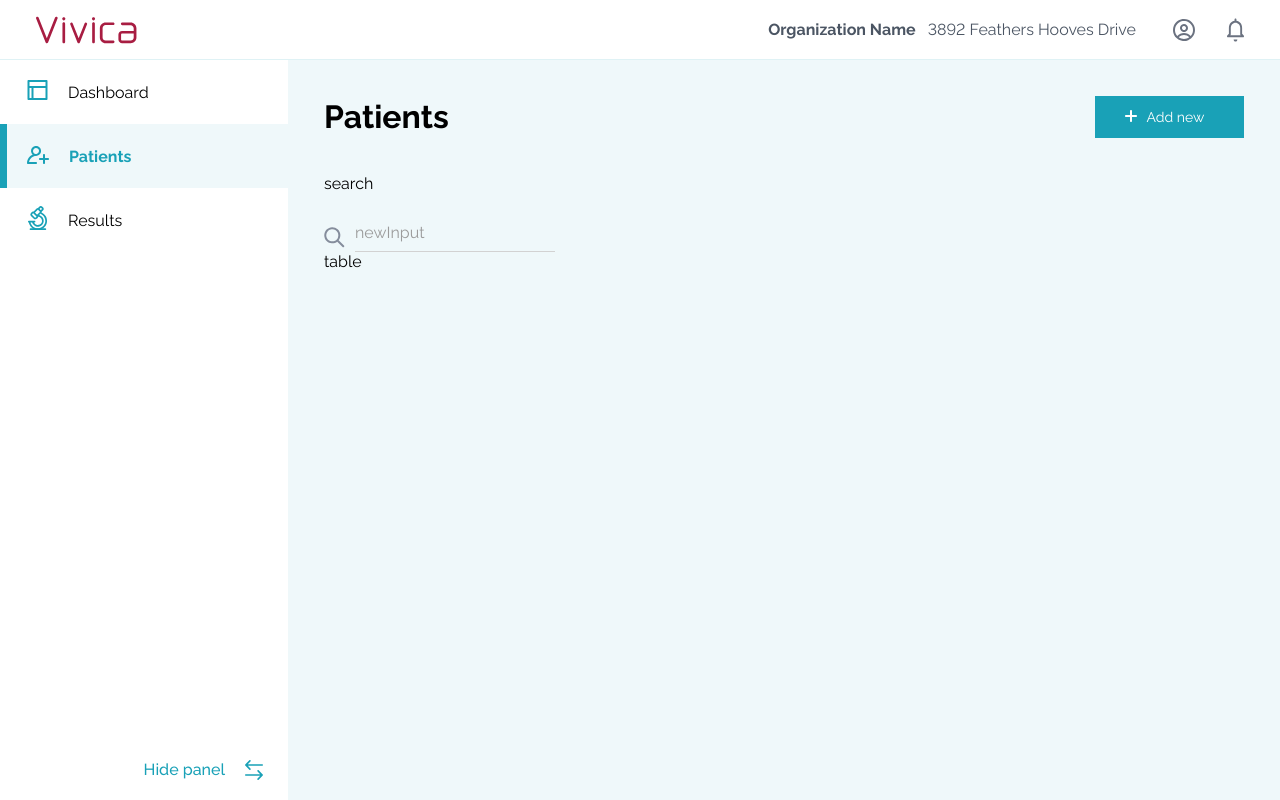
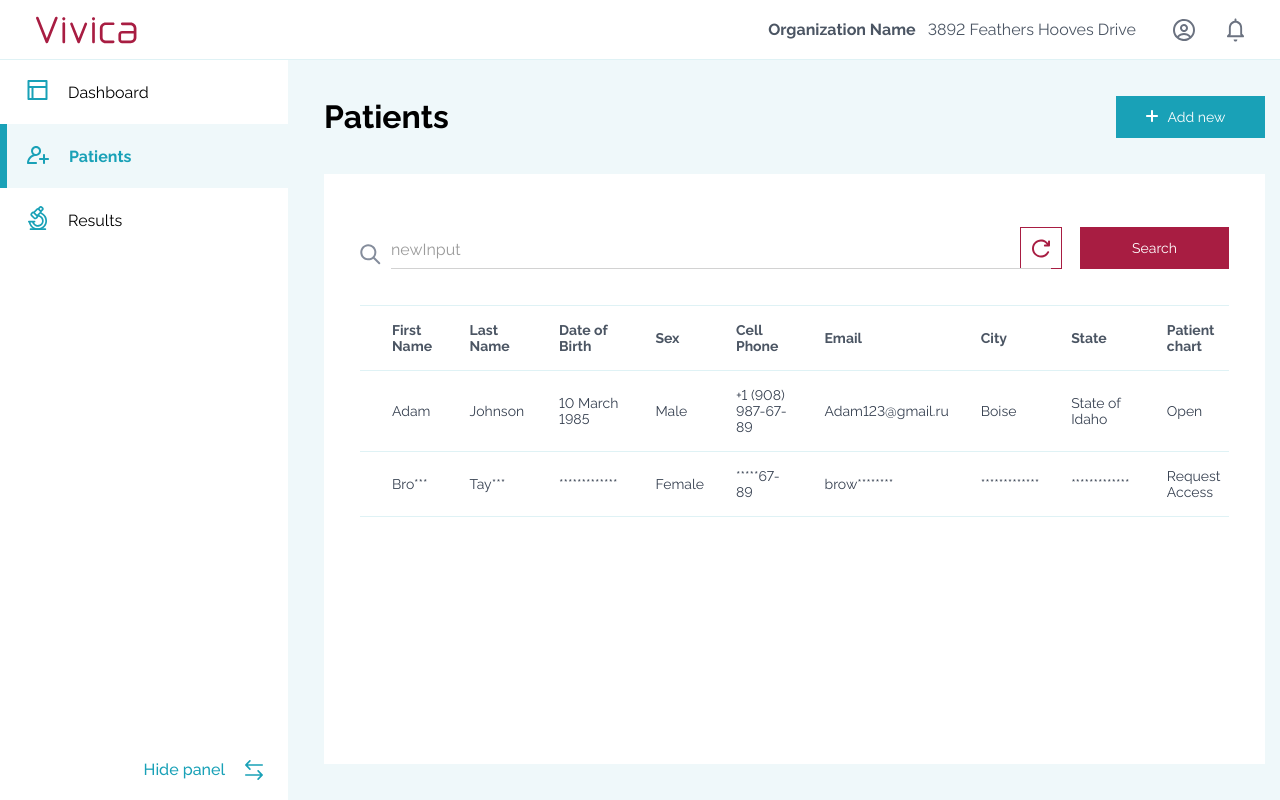
Before and after one commit to metalheadpnz/vivica, a React (Create React App) app: page /patients in a window 1280 px wide. Built offline with nearby package versions, Linux system fonts and the light colour scheme.

Commit message:
add table

```diff
--- a/src/components/Input/Input.tsx
+++ b/src/components/Input/Input.tsx
@@ -18,7 +18,7 @@ export const Input: React.FC<PropsTypes> = (
     const [focus, setFocus] = useState(false)
 
     return (
-        <div className={s.outerWrap}>
+        <div className={s.outerWrap} style={restProps.style}>
             <div className={`${s.iconStart} ${focus?s.iconFocus: ''}`}>{IconStart && IconStart}</div>
             <div className={s.wrap}>
 
--- a/src/pages/Patients/Patients.module.scss
+++ b/src/pages/Patients/Patients.module.scss
@@ -25,4 +25,29 @@
 
 .tableWrap {
   flex-grow: 1;
+  background-color: #fff;
+  padding: 36px;
 }
+
+.refreshBtn {
+  width: 42px;
+  height: 42px;
+  border: 1px solid #A81D42;
+  display: flex;
+  align-items: center;
+  justify-content: center;
+  margin-right: 18px;
+}
+
+.searchBlock{
+  display: flex;
+  align-items: end;
+  justify-content: space-between;
+  margin-bottom: 36px;
+
+}
+.buttons{
+  display: flex;
+  align-items: end;
+  justify-content: space-between;
+}
--- a/src/pages/Patients/Patients.tsx
+++ b/src/pages/Patients/Patients.tsx
@@ -5,6 +5,8 @@ import {Button} from "../../components/Button/Button";
 import {ReactComponent as Plus} from "../../assets/images/Plus.svg";
 import {Input} from "../../components/Input/Input";
 import {ReactComponent as Magnifier} from "../../assets/images/magnifier.svg";
+import {ReactComponent as CircularArrow} from "../../assets/images/circularArrow.svg";
+import {PatientsTable} from "./components/PatientsTable";
 
 export const Patients = () => {
     const navigate = useNavigate()
@@ -28,18 +30,22 @@ export const Patients = () => {
             </div>
 
             <div className={s.tableWrap}>
-                <div className={s.searchBlock}>search
-
+                <div className={s.searchBlock}>
                     <Input placeholder={'newInput'}
                            IconStart={<Magnifier/>}
                            onChange={e => setInput(e.currentTarget.value)}
+                           style={{width: '660px'}}
                            value={input}/>
-
+                    <div className={s.buttons}>
+                        <div className={s.refreshBtn}>
+                            <CircularArrow/>
+                        </div>
+                        <Button title={'Search'} style={{backgroundColor: '#A81D42'}}/>
+                    </div>
                 </div>
 
+                <PatientsTable/>
 
-
-                <div className={s.table}>table</div>
             </div>
         </div>
     );
--- /dev/null
+++ b/src/pages/Patients/components/PatientsTable.module.scss
@@ -0,0 +1,24 @@
+table {
+  //border: 1px solid grey;
+  font-size: 24px;
+  width: 100%;
+}
+
+td{
+  //border: 1px solid red;
+  border-bottom: 1px solid #DFF2F5;
+  color: #374151;
+  font-size: 14px;
+  padding: 16px 0 16px 32px;
+  text-align: left;
+}
+
+th{
+  border-top: 1px solid #DFF2F5;
+  border-bottom: 1px solid #DFF2F5;
+  color: #4B5563;
+  font-size: 14px;
+  padding: 16px 0 16px 32px;
+  text-align: left;
+  font-family: Raleway-Bold;
+}
--- /dev/null
+++ b/src/pages/Patients/components/PatientsTable.tsx
@@ -0,0 +1,48 @@
+import React from 'react';
+import s from './PatientsTable.module.scss'
+
+export const PatientsTable = () => {
+    return (
+        <div className={s.test}>
+
+            <table cellSpacing="0">
+                <tbody>
+                <tr>
+                    <th>First Name</th>
+                    <th>Last Name</th>
+                    <th>Date of Birth</th>
+                    <th>Sex</th>
+                    <th>Cell Phone</th>
+                    <th>Email</th>
+                    <th>City</th>
+                    <th>State</th>
+                    <th>Patient chart</th>
+                </tr>
+                <tr>
+                    <td>Adam</td>
+                    <td>Johnson</td>
+                    <td>10 March 1985</td>
+                    <td>Male</td>
+                    <td>+1 (908) 987-67-89</td>
+                    <td>Adam123@gmail.ru</td>
+                    <td>Boise</td>
+                    <td>State of Idaho</td>
+                    <td>Open</td>
+                </tr>
+                <tr>
+                    <td>Bro***</td>
+                    <td>Tay***</td>
+                    <td>*************</td>
+                    <td>Female</td>
+                    <td>*****67-89</td>
+                    <td>brow********</td>
+                    <td>*************</td>
+                    <td>*************</td>
+                    <td>Request Access</td>
+                </tr>
+                </tbody>
+            </table>
+
+        </div>
+    );
+}
```
Also changed, not shown: src/assets/images/circularArrow.svg (added).
